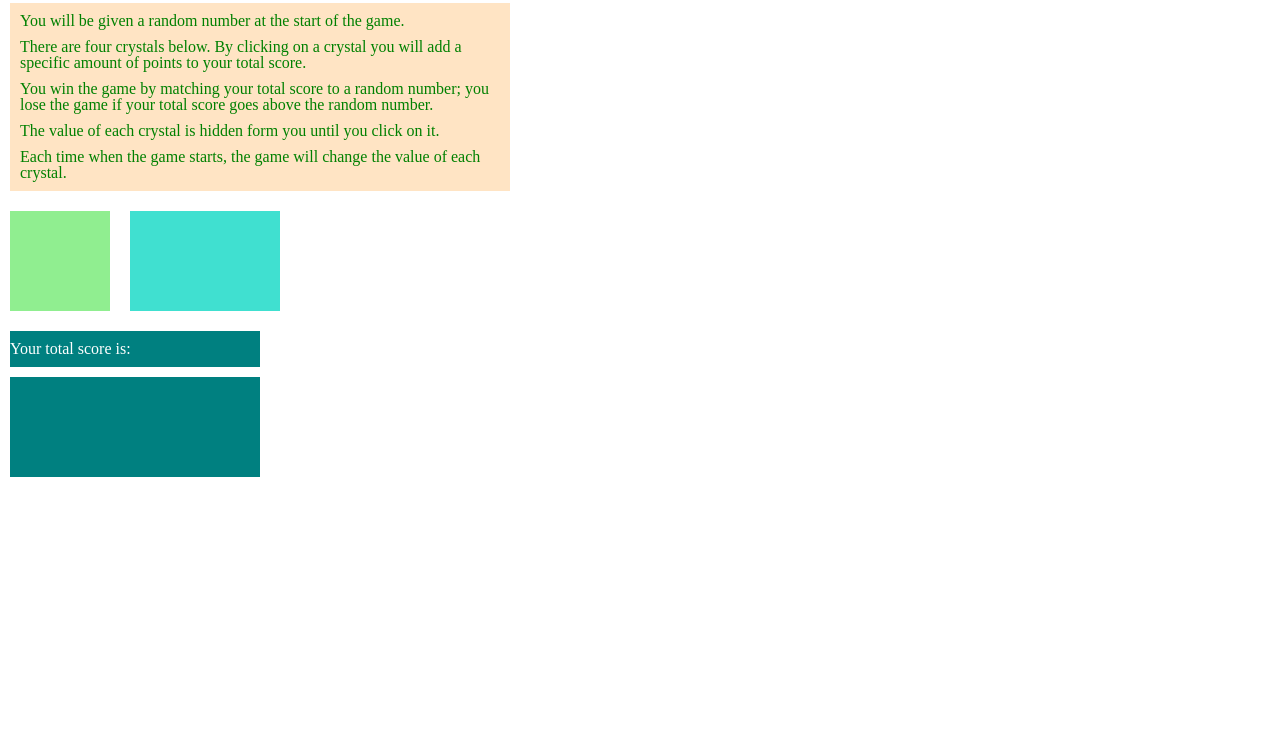
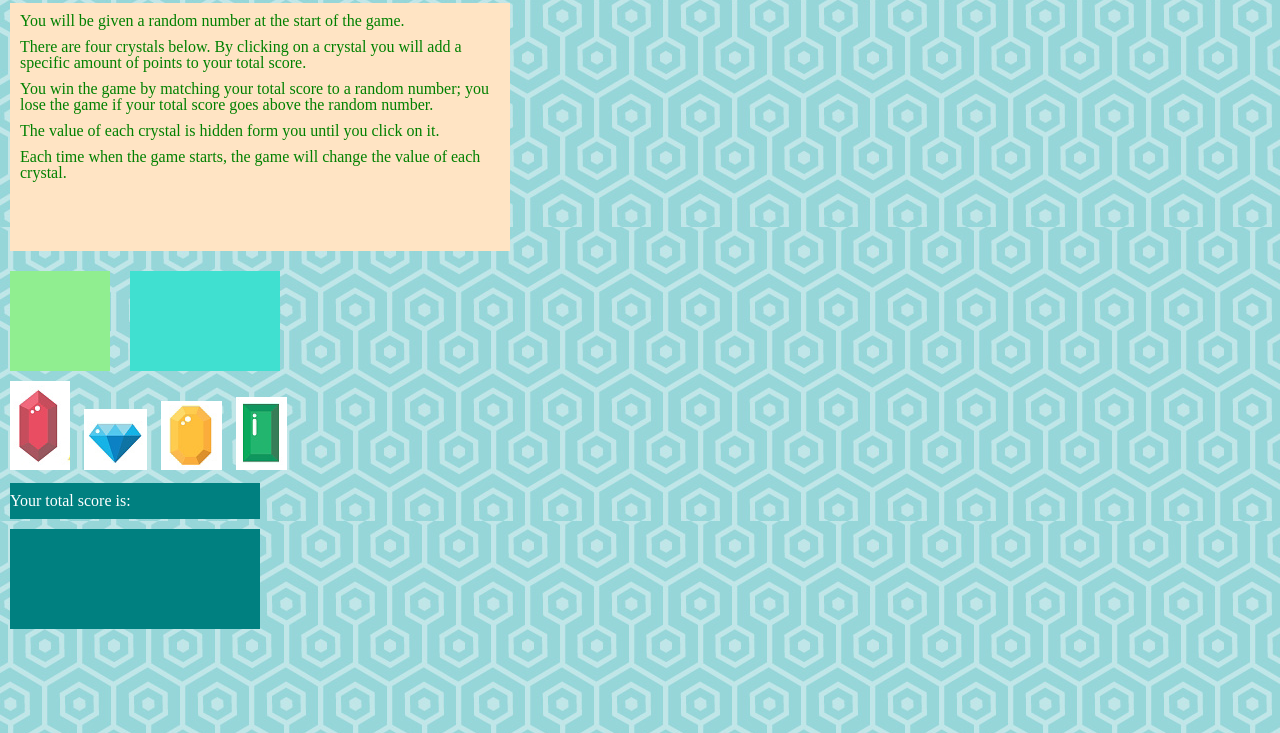
Before and after one commit to BRBright/unit-4-game, a plain HTML site: page index.html in a window 1280 px wide. Shown: the part 67-800 px from the top of the page. Drawn offline with Linux system fonts and the light colour scheme.

Commit message:
crystals add along with body background

```diff
--- a/assets/css/style.css
+++ b/assets/css/style.css
@@ -19,10 +19,17 @@ p:first-child {
 p:last-child {
     padding-bottom: 10px;
 }
+img {
+    padding-left: 10px;
+}
+img:first-child {
+    padding-left: 10px;
+}
 .rules {
     background: bisque;
     margin: 10px;
     width: 500px;
+    padding-bottom: 50px;
 }
 .score {
     background: teal;
--- a/index.html
+++ b/index.html
@@ -10,7 +10,7 @@
     <link rel="stylesheet" type="text/css" href="assets/css/style.css">
 
 </head>
-<body>
+<body background="assets/images/background_img.jpg">
     <div>
         <h1>Crystal Collector!</h1>
     </div>
@@ -31,8 +31,15 @@
         </div>
     </div>
 
-    <div id="crystals">
+    <div>
+        <img src="assets/images/red.png" alt="Red Crystal">
+        <img src="assets/images/blue.png" alt="Blue Crystal">
+        <img src="assets/images/yellow.png" alt="Yellow Crystal">
+        <img src="assets/images/green.png" alt="Green Crystal">
+
+
     </div>
+
     <div>
         <p class="score">Your total score is:</p>
         <div id="score">
```
Also changed, not shown: assets/images/background_img.jpg (added), assets/images/blue.png (added), assets/images/green.png (added), assets/images/red.png (added), assets/images/yellow.png (added).
